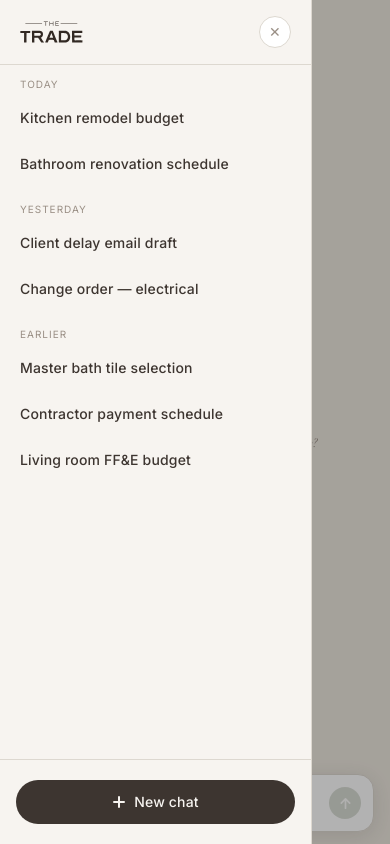
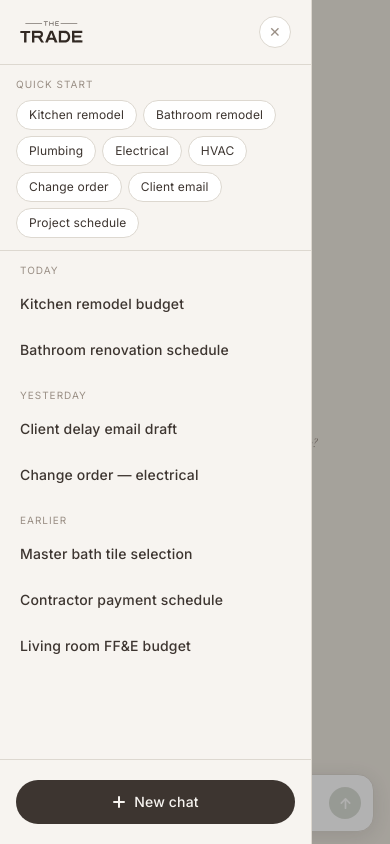
Before and after one commit to mehr-ui/tradeai, a Next.js app: page / in a window 390 px wide. Both pictures are taken after a click on the button 33 px from the left and 29 px from the top of the page. Built offline with nearby package versions, Linux system fonts and the light colour scheme.

Commit message:
Add mobile quick start chips to sidebar

```diff
--- a/app/page.tsx
+++ b/app/page.tsx
@@ -189,6 +189,11 @@ export default function Home() {
               onSelect={handleSelectChat}
               onNew={handleNew}
               onClose={() => setMobileSidebarOpen(false)}
+              onQuickStart={(topic) => {
+                handleNew()
+                setInput(`Help me with a ${topic.toLowerCase()} project`)
+                setTimeout(() => textareaRef.current?.focus(), 100)
+              }}
               isMobile
             />
           </div>
--- a/components/Sidebar.tsx
+++ b/components/Sidebar.tsx
@@ -10,17 +10,30 @@ const DUMMY_CHATS = [
   { id: 7, title: 'Living room FF&E budget', preview: 'Furniture, fixtures & equipment estimate…', date: 'Jun 12' },
 ]
 
+const QUICK_STARTS = [
+  'Kitchen remodel',
+  'Bathroom remodel',
+  'Plumbing',
+  'Electrical',
+  'HVAC',
+  'Change order',
+  'Client email',
+  'Project schedule',
+]
+
 export default function Sidebar({
   activeId,
   onSelect,
   onNew,
   onClose,
+  onQuickStart,
   isMobile = false,
 }: {
   activeId: number | null
   onSelect: (id: number) => void
   onNew: () => void
   onClose?: () => void
+  onQuickStart?: (topic: string) => void
   isMobile?: boolean
 }) {
   const today = DUMMY_CHATS.filter(c => c.date === 'Today')
@@ -94,6 +107,47 @@ export default function Sidebar({
         )}
       </div>
 
+      {/* Mobile quick start chips */}
+      {isMobile && (
+        <div className="px-4 py-3 border-b" style={{ borderColor: 'var(--border)' }}>
+          <div className="text-[10px] uppercase tracking-widest mb-2" style={{ color: 'var(--text-muted)' }}>
+            Quick start
+          </div>
+          <div className="flex flex-wrap gap-1.5">
+            {QUICK_STARTS.map(topic => (
+              <button
+                key={topic}
+                onClick={() => {
+                  if (onQuickStart) onQuickStart(topic)
+                  if (onClose) onClose()
+                }}
+                className="text-xs px-3 py-1.5 rounded-full border transition-all duration-150"
+                style={{
+                  borderColor: 'var(--border)',
+                  color: 'var(--text-primary)',
+                  background: 'var(--bg-elevated)',
+                  fontFamily: 'var(--font-inter), sans-serif',
+                }}
+                onMouseEnter={e => {
+                  const el = e.currentTarget as HTMLElement
+                  el.style.background = '#6B7A5C'
+                  el.style.color = '#F7F4F0'
+                  el.style.borderColor = '#6B7A5C'
+                }}
+                onMouseLeave={e => {
+                  const el = e.currentTarget as HTMLElement
+                  el.style.background = 'var(--bg-elevated)'
+                  el.style.color = 'var(--text-primary)'
+                  el.style.borderColor = 'var(--border)'
+                }}
+              >
+                {topic}
+              </button>
+            ))}
+          </div>
+        </div>
+      )}
+
       {/* Desktop new chat button */}
       {!isMobile && (
         <div className="px-2 py-2 border-b" style={{ borderColor: 'var(--border)' }}>
```
Also changed, not shown: 1 other file (tests, documents, lock files or other folders).
